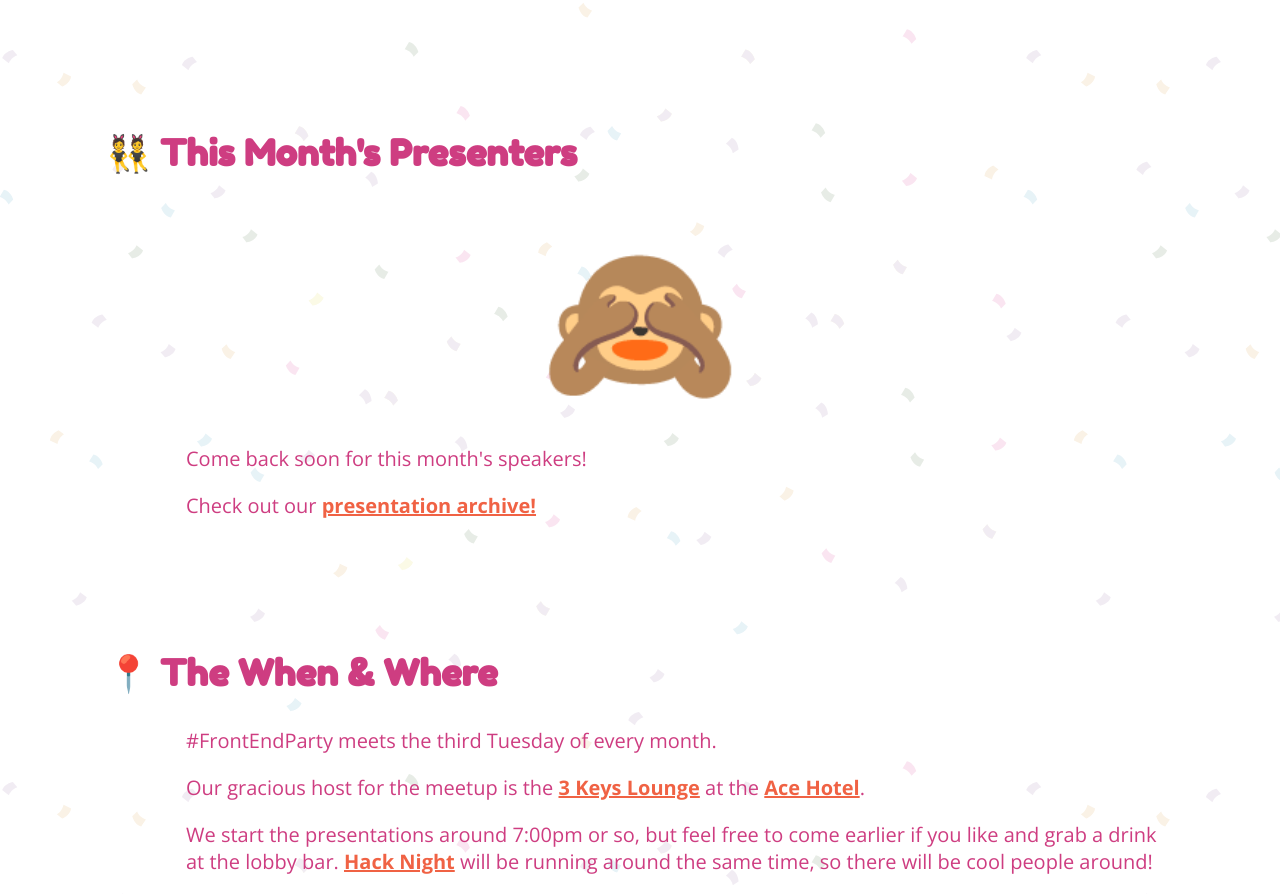
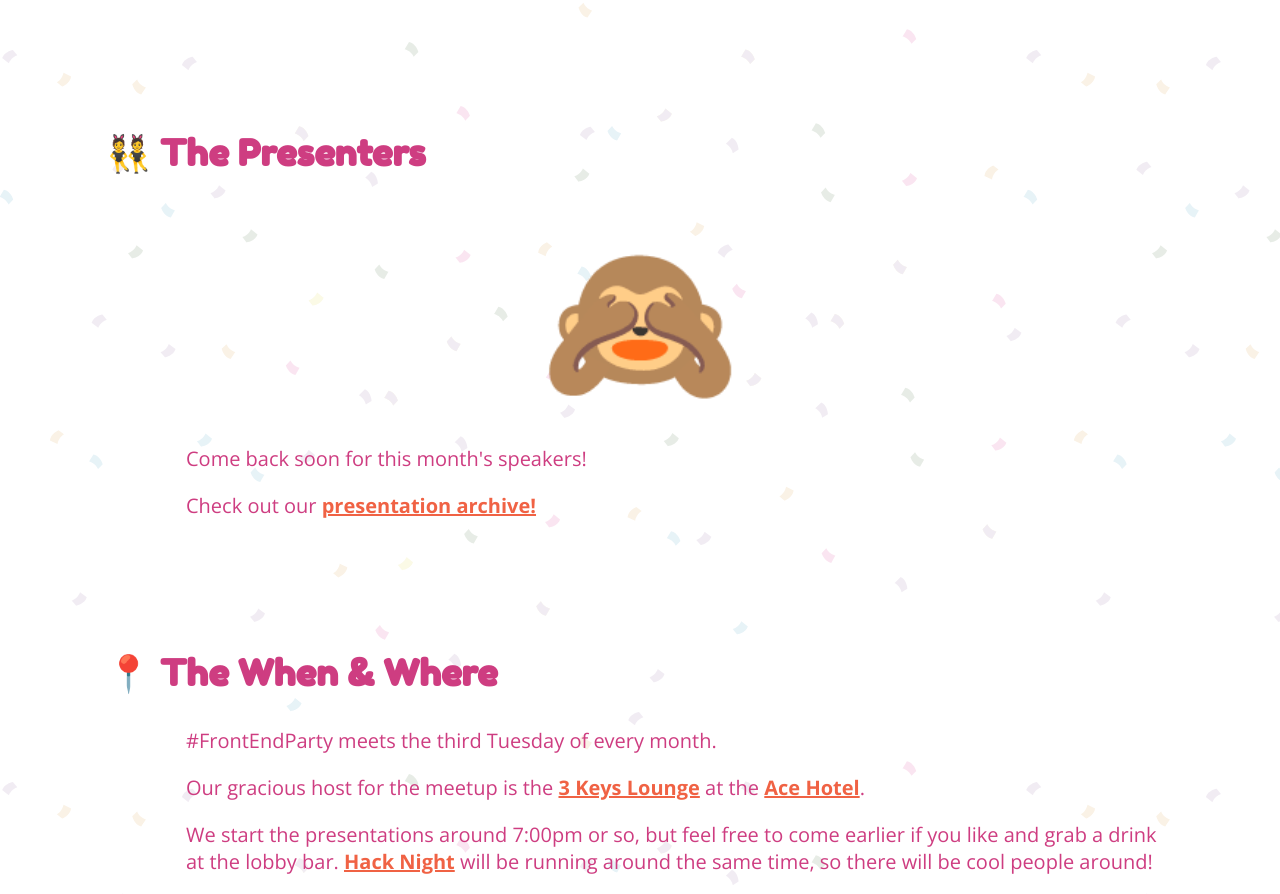
Before and after one commit to livrush/front-end-party, a React (Create React App) app: page / in a window 1280 px wide. Shown: the part 1484-2378 px from the top of the page. Built offline with nearby package versions, Linux system fonts and the light colour scheme.

Commit message:
change presenters title

```diff
--- a/src/components/Home.jsx
+++ b/src/components/Home.jsx
@@ -49,7 +49,7 @@ const Home = () => {
           common front-end development problems.
         </p>
       </Content>
-      <Content emoji="&#128111;" title="This Month's Presenters">
+      <Content emoji="&#128111;" title="The Presenters">
         <Presenters />
         <p>
           Check out our{' '}
```
